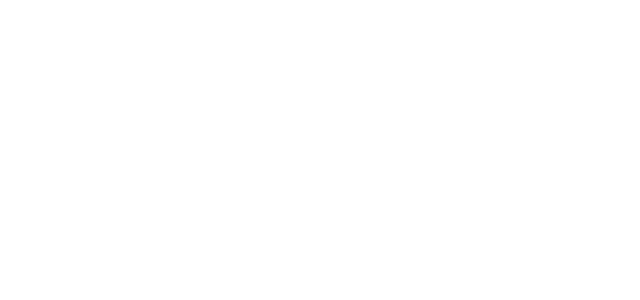
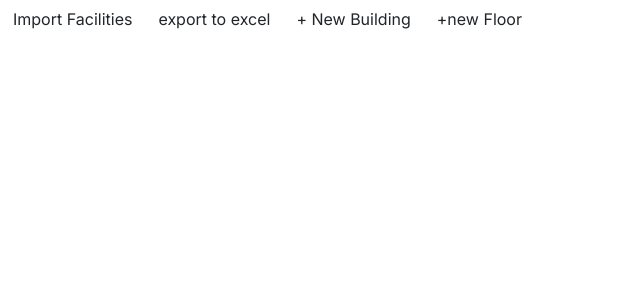
Before and after one commit to Krishanthaudayakumara/AssetFlow-EAM_Group_06_UOM-IT, a React (Create React App) app in the folder Client/: page /facility in a window 1280 px wide. Before the commit this address had no page. Shown: the top 300 px of the page, without its empty margins (0-640 px from the left). Built offline with nearby package versions, Linux system fonts and the light colour scheme.

Commit message:
Facility

```diff
--- a/Client/src/App.tsx
+++ b/Client/src/App.tsx
@@ -2,23 +2,16 @@
 import { BrowserRouter as Router, Route, Routes } from "react-router-dom";
 import Login from "./pages/Login";
 import Home from "./pages/Home";
-import User from "./pages/User";
-import Navbar from "./components/Navbar";
-import Sidebar from "./components/Sidebar";
+import Facility from "./pages/Facility";
 
 const App: React.FC = () => {
   return (
     <Router>
       <Routes>
+        <Route path="/" element={<Home />} />
+        <Route path="/login" element={<Login />} />
+        <Route path="/facility" element={<Facility />} />
 
-        <Route path="/" element={<Home />} />
-
-        {/* Temporary routes */}
-        <Route path="/nav" element={<Navbar />} />
-        <Route path="/side" element={<Sidebar />} />
-
-        <Route path="/login" element={<Login />} />
-        <Route path="/user" element={<User />} />
       </Routes>
     </Router>
   );
--- a/Client/src/pages/facility.tsx
+++ b/Client/src/pages/facility.tsx
@@ -0,0 +1,16 @@
+import React from 'react';
+import { Button} from 'react-bootstrap';
+
+
+const Facility: React.FC = () => {
+    return(
+        <div>
+
+            <Button variant="outlined">Import Facilities</Button>
+            <Button variant="outlined">export to excel</Button>
+            <Button variant="contained">+ New Building</Button>
+            <Button variant="contained">+new Floor</Button>
+        </div>
+    )
+}
+export default Facility;
```
